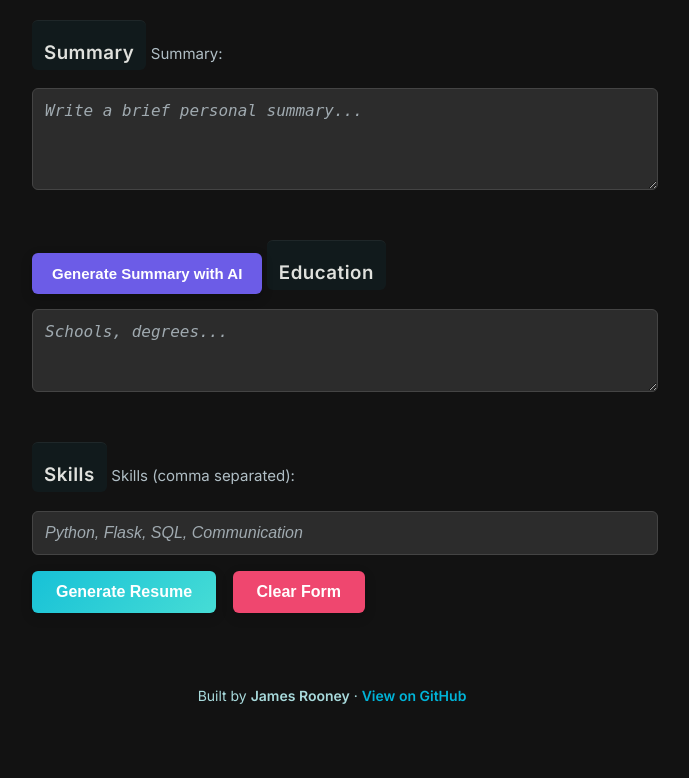
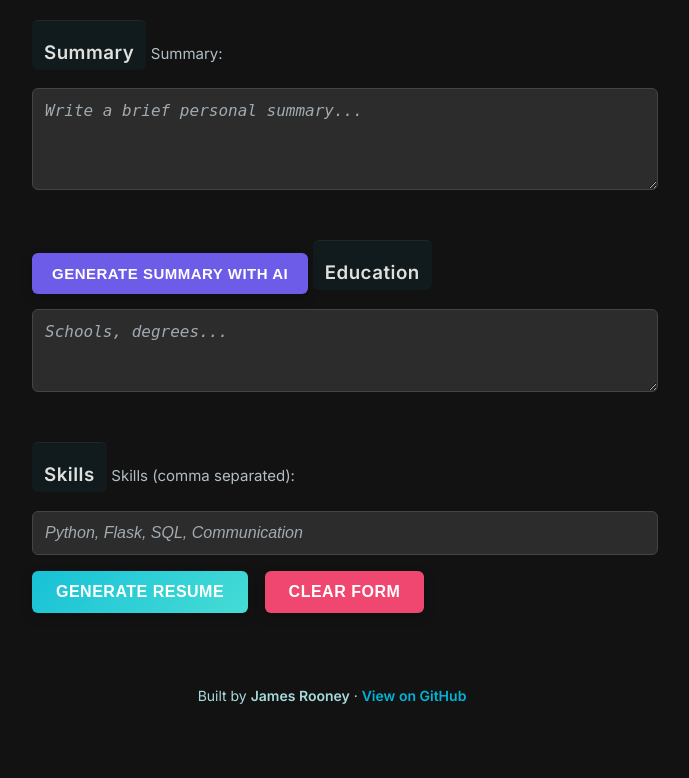
Before and after one commit to jamesr150/resume-builder, a Flask app: page / in a window 1280 px wide. Shown: the part 792-1570 px from the top of the page, without its empty margins (308-997 px from the left). Run offline with Flask 3, Linux system fonts and the light colour scheme.

Commit message:
Button style readibility

```diff
--- a/static/style.css
+++ b/static/style.css
@@ -377,3 +377,7 @@ textarea:hover {
 textarea:hover {
   border-color: #00b4d8;
 }
+.btn {
+    text-transform: uppercase;
+    letter-spacing: 0.5px;
+  }
```
